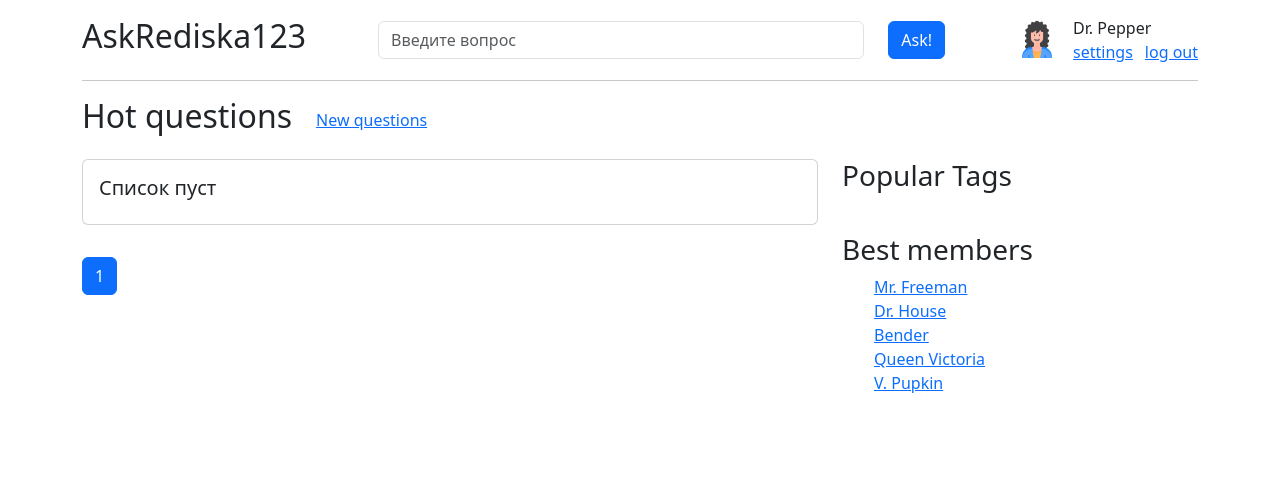
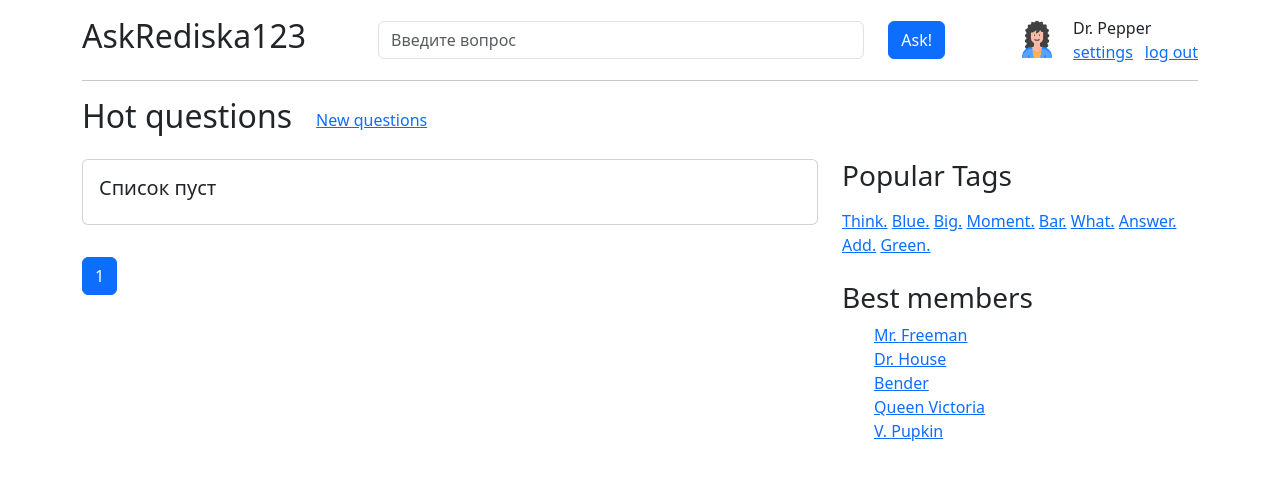
Before and after one commit to rediska123/tp_web1, a Django app: page /hot in a window 1280 px wide. Shown: the top 480 px of the page. Run offline with Django 5.2, Linux system fonts and the light colour scheme; data that the repository does not hold is empty.

Commit message:
Добавил популярные теги

```diff
--- a/ask_rediska123/templates/base.html
+++ b/ask_rediska123/templates/base.html
@@ -72,9 +72,15 @@
                     <p>
                     <h3>Popular Tags</h3>
                     </p>
-                    {% for tag in question.tags.all%}
-                        <a href={% url 'tagged_questions' tag %}>{{tag}}</a>
-                    {%endfor%}
+                    <a href={% url "tagged_questions" "Think."%}>Think.</a>
+                    <a href={% url "tagged_questions" "Blue."%}>Blue.</a>
+                    <a href={% url "tagged_questions" "Big."%}>Big.</a>
+                    <a href={% url "tagged_questions" "Moment."%}>Moment.</a>
+                    <a href={% url "tagged_questions" "Bar."%}>Bar.</a>
+                    <a href={% url "tagged_questions" "What."%}>What.</a>
+                    <a href={% url "tagged_questions" "Answer."%}>Answer.</a>
+                    <a href={% url "tagged_questions" "Add."%}>Add.</a>
+                    <a href={% url "tagged_questions" "Green."%}>Green.</a>
                 </div>
                 <br>
                 <div class="card-body">
```
